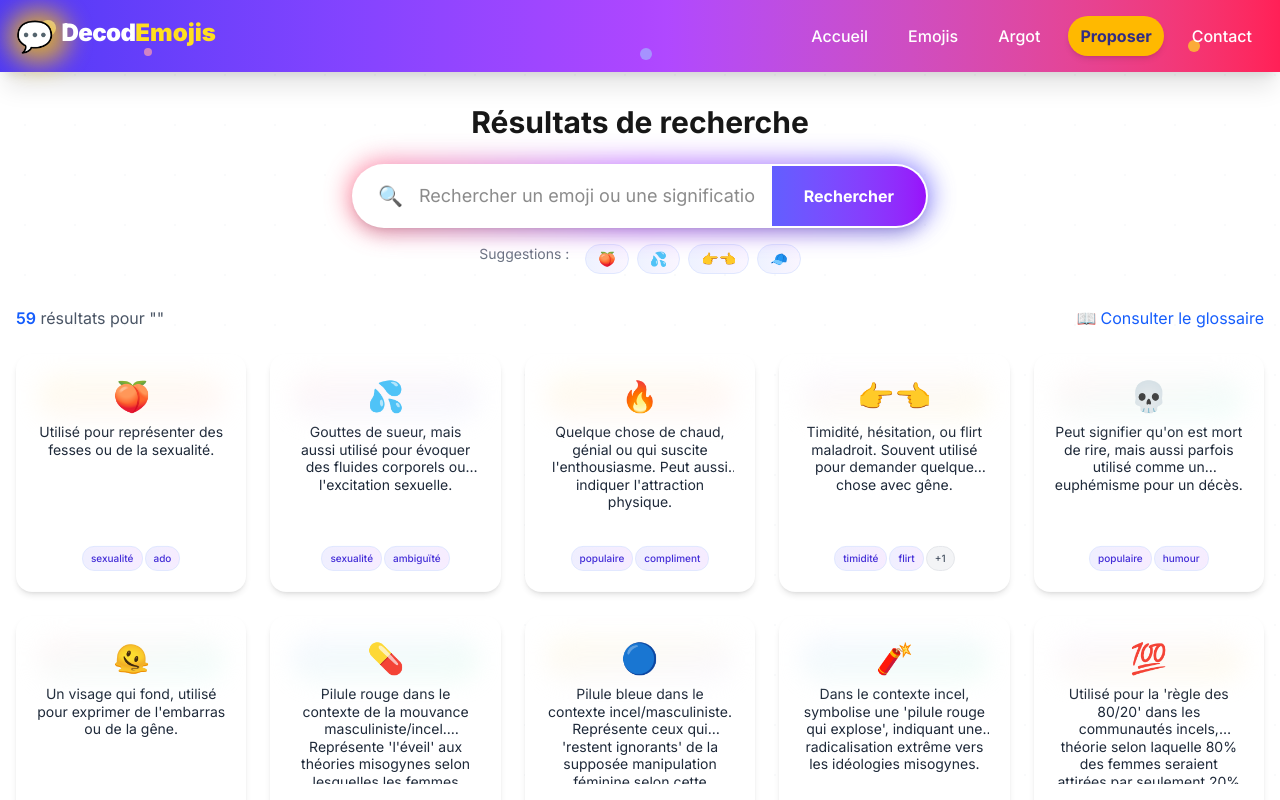
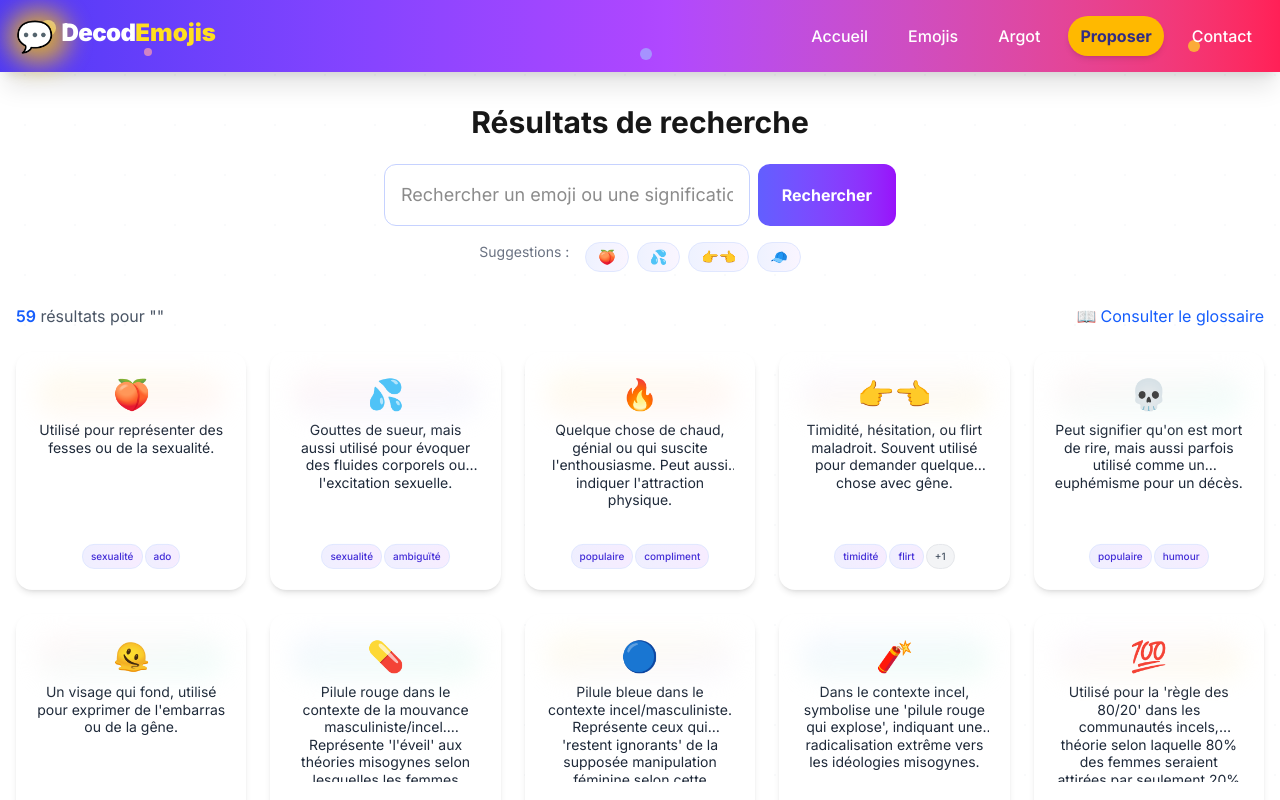
Before and after one commit to Ty-HA/decodemojis_app, a Next.js app: page /search in a window 1280 px wide. Shown: the top 800 px of the page. Built offline with nearby package versions, Linux system fonts and the light colour scheme.

Commit message:
update searchbar

```diff
--- a/src/app/layout.tsx
+++ b/src/app/layout.tsx
@@ -40,7 +40,7 @@ export default function RootLayout({
         <link rel="apple-touch-icon" href="/icons/icon-192x192.png" />
         <link rel="shortcut icon" href="/favicon.ico" />
       </head>
-      <body className={inter.className}>
+      <body className={inter.className + ' !bg-white'}>
         <div className="flex flex-col min-h-screen pb-16 md:pb-0">
           {children}
           <InstallPWA />
--- a/src/components/SearchBar.tsx
+++ b/src/components/SearchBar.tsx
@@ -15,28 +15,21 @@ export default function SearchBar() {
   };
 
   return (
-    <form onSubmit={handleSearch} className="w-full max-w-xl mx-auto">
-      <div className="group relative">
-        {/* Subtle glow effect */}
-        <div className="absolute -inset-1 bg-gradient-to-r from-rose-400 via-purple-500 to-indigo-500 rounded-full opacity-70 blur-md group-hover:opacity-100 transition-opacity duration-500"></div>
-        <div className="relative flex flex-col sm:flex-row items-stretch border-2 border-transparent rounded-full overflow-hidden shadow-lg bg-white w-full">
-          <div className="pl-6 text-xl text-indigo-500 flex items-center justify-center">
-            <span className="animate-pulse">🔍</span>
-          </div>
+    <form onSubmit={handleSearch} className="w-full max-w-lg mx-auto">
+      <div className="flex flex-col sm:flex-row items-stretch w-full gap-2">
         <input
           type="text"
           value={query}
           onChange={(e) => setQuery(e.target.value)}
           placeholder="Rechercher un emoji ou une signification..."
-            className="flex-grow p-4 outline-none text-lg bg-transparent min-w-0 w-full"
+          className="flex-grow p-4 outline-none text-lg bg-white border border-indigo-200 rounded-xl min-w-0 w-full"
         />
         <button
           type="submit"
-            className="bg-gradient-to-r from-indigo-500 to-purple-600 text-white p-4 px-8 font-bold hover:from-indigo-600 hover:to-purple-700 transition-all w-full sm:w-auto"
+          className="bg-gradient-to-r from-indigo-500 to-purple-600 text-white font-bold px-6 py-3 rounded-xl hover:from-indigo-600 hover:to-purple-700 transition-all w-full sm:w-auto"
         >
           Rechercher
         </button>
-        </div>
       </div>
       <div className="flex flex-wrap justify-center gap-2 mt-4">
         <p className="text-sm text-gray-500 mr-2">
```
Lines whose indentation alone changed are shown as unchanged.
